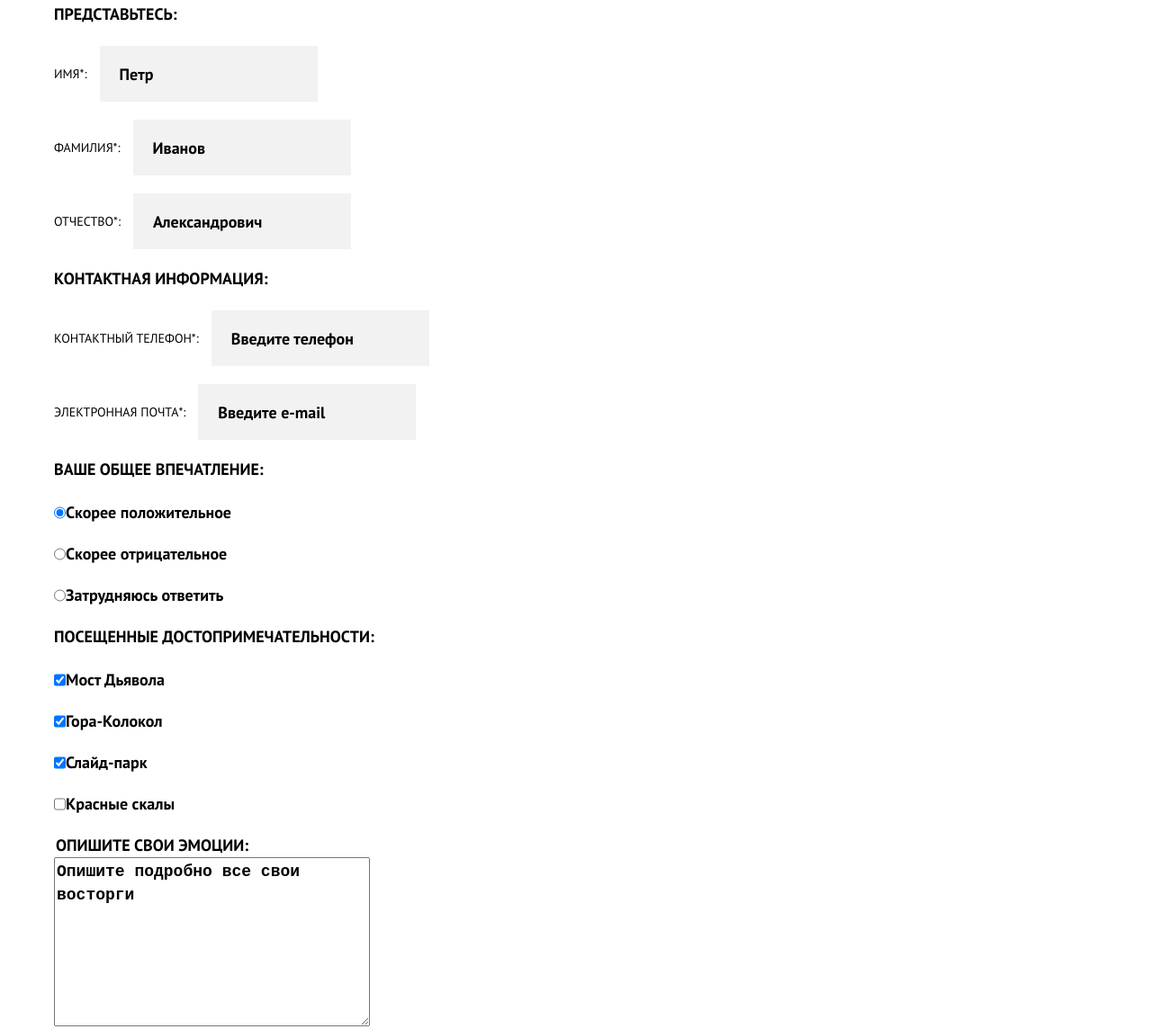
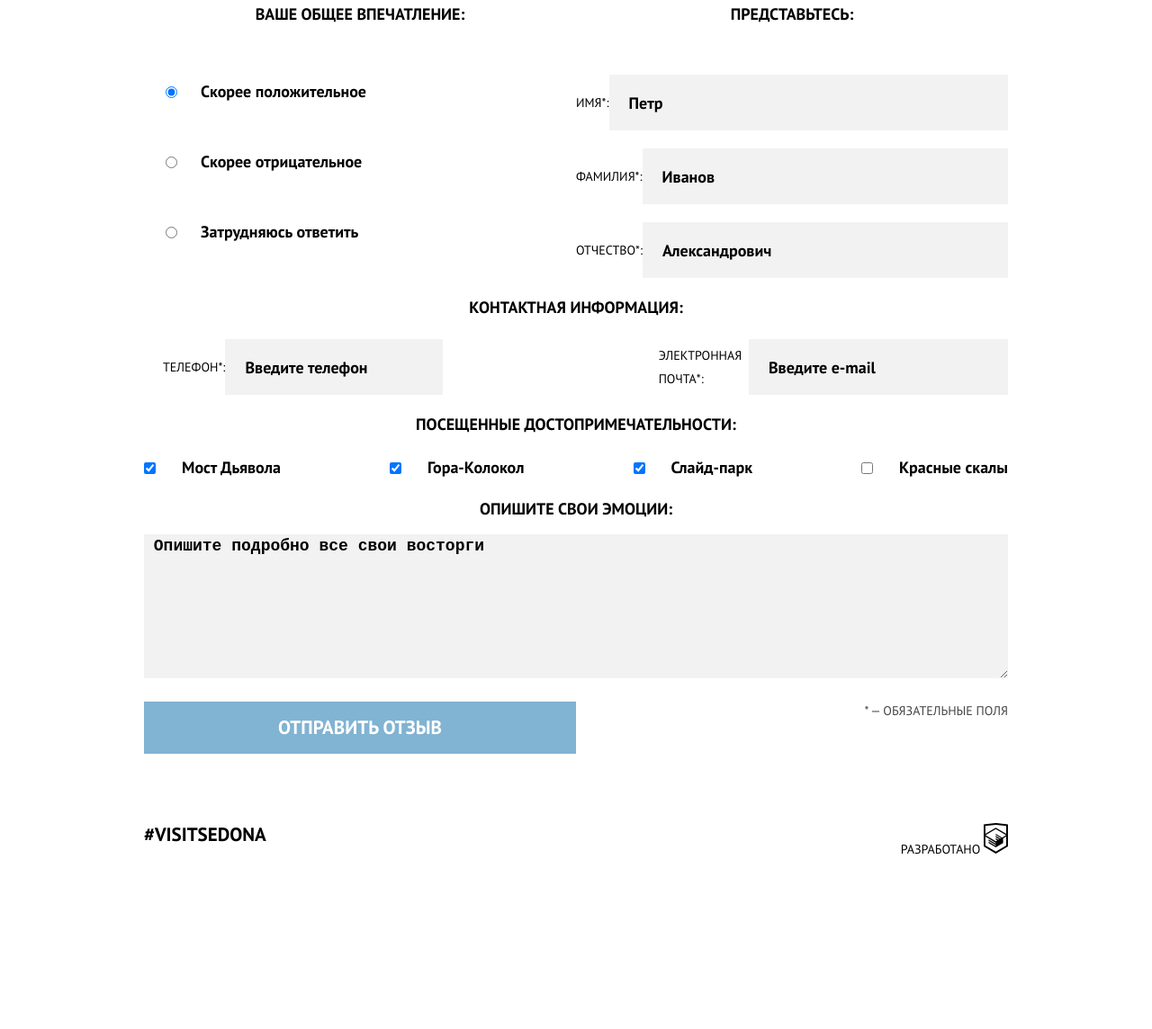
Before and after one commit to htmlacademy-adaptive/431607-sedona-21, a website: page source/form.html in a window 1280 px wide. Shown: the part 765-1909 px from the top of the page at 90% size. After the commit the page ends 1744 px from the top, so only its background shows below. Drawn offline with nearby package versions, Linux system fonts and the light colour scheme; files that its build step writes are made by us from their sources.

Commit message:
Адаптивная сетка для страницы формы

```diff
--- a/source/form.html
+++ b/source/form.html
@@ -47,7 +47,7 @@
       </p>
     </section>
     <form class="feedback" method="get" action="https://echo.htmlacademy.ru">
-      <fieldset class="feedback__fieldset">
+      <fieldset class="feedback__fieldset feedback__fieldset--name">
         <legend class="feedback__legend">
           Представьтесь:
         </legend>
@@ -66,13 +66,16 @@
           </li>
         </ul>
       </fieldset>
-      <fieldset class="feedback__fieldset">
+      <fieldset class="feedback__fieldset feedback__fieldset--contact">
         <legend class="feedback__legend">
           Контактная информация:
         </legend>
         <ul class="feedback__list">
           <li class="feedback__item field-text">
-            <label class="field-text__label" for="telephone">Контактный телефон*:</label>
+            <label class="field-text__label" for="telephone">
+              <span class="field-text__label-hide">Контактный</span>
+              телефон*:
+            </label>
             <input class="field-text__value" id="telephone" type="tel" name="telephone" placeholder="Введите телефон">
           </li>
           <li class="feedback__item field-text">
@@ -81,7 +84,7 @@
           </li>
         </ul>
       </fieldset>
-      <fieldset class="feedback__fieldset">
+      <fieldset class="feedback__fieldset feedback__fieldset--impressions">
         <legend class="feedback__legend">
           Ваше общее впечатление:
         </legend>
@@ -100,7 +103,7 @@
           </li>
         </ul>
       </fieldset>
-      <fieldset class="feedback__fieldset">
+      <fieldset class="feedback__fieldset feedback__fieldset--sights">
         <legend class="feedback__legend">
           Посещенные достопримечательности:
         </legend>
@@ -123,13 +126,15 @@
           </li>
         </ul>
       </fieldset>
-      <fieldset class="feedback__fieldset field-text">
+      <fieldset class="feedback__fieldset feedback__fieldset--message field-text">
         <legend class="field-text__label field-text__label-emotions">Опишите свои эмоции:</legend>
-        <textarea class="field-text__area" id="emotions" name="emotions" cols="30" rows="7"
-          placeholder="Опишите подробно все свои восторги"></textarea>
+        <textarea class="field-text__area" id="emotions" name="emotions"
+          placeholder=" Опишите подробно все свои восторги"></textarea>
       </fieldset>
-      <p class="feedback__note">* — обязательные поля</p>
-      <button class="feedback__button button" type="submit">Отправить отзыв</button>
+      <div class="feedback__button-wrapper">
+        <p class="feedback__note">* — обязательные поля</p>
+        <button class="feedback__button button" type="submit">Отправить отзыв</button>
+      </div>
     </form>
   </main>
   <footer class="page-footer">
--- a/source/sass/blocks/feedback.scss
+++ b/source/sass/blocks/feedback.scss
@@ -1,13 +1,43 @@
+.feedback {
+  display: flex;
+  flex-wrap: wrap;
+  margin-bottom: 77px;
+}
+
 .feedback__fieldset {
   margin: 0;
   padding: 0 20px;
+  width: 100%;
+  box-sizing: border-box;
   border: none;
+}
+
+.feedback__fieldset--contact .field-text__label {
+  display: inline-block;
+  padding-left: 21px;
+}
+
+.feedback__fieldset--impressions .feedback__list {
+  padding-left: 24px;
+}
+
+.feedback__fieldset--impressions .field-text__label {
+  padding-left: 26px;
+}
+
+.feedback__fieldset--sights .feedback__list {
+  padding-left: 24px;
+}
+
+.feedback__fieldset--sights .field-text__label {
+  padding-left: 29px;
 }
 
 .feedback__legend {
   margin: 0;
   margin-bottom: 22px;
   padding: 0;
+  text-align: center;
   font-size: $font-size-large;
   line-height: 26px;
   font-weight: 700;
@@ -22,6 +52,7 @@
 
 .feedback__item {
   display: flex;
+  align-items: center;
 }
 
 .feedback__note {
@@ -46,6 +77,149 @@
   text-transform: none;
 }
 
+@media (max-width: $tablet-width - 1) {
+  .feedback__note {
+    display: none;
+  }
+}
+
+@media (max-width: $tablet-width - 1) {
+  .feedback__button-wrapper {
+    margin: 0 auto;
+  }
+}
+
 .feedback__button {
   min-width: 280px;
 }
+
+@media (min-width: $tablet-width) {
+  .feedback__button {
+    width: 324px;
+  }
+}
+
+@media (min-width: $desktop-width) {
+  .feedback__button {
+    width: 480px;
+  }
+}
+
+@media (max-width: $desktop-width - 1) {
+  .feedback__button-wrapper {
+    display: flex;
+    justify-content: space-between;
+    width: 100%;
+    padding: 0 20px;
+  }
+
+  .feedback__button {
+    order: -1;
+  }
+}
+
+@media (min-width: $desktop-width) {
+  .feedback__button-wrapper {
+    display: flex;
+    justify-content: space-between;
+    width: 100%;
+  }
+
+  .feedback__button {
+    order: -1;
+  }
+}
+
+@media (min-width: $desktop-width) {
+  .feedback__fieldset--contact .field-text__label-hide {
+    display: none;
+  }
+}
+
+@media (max-width: $desktop-width - 1) {
+  .feedback__fieldset--contact .feedback__item {
+    display: block;
+  }
+}
+
+@media (min-width: $tablet-width) {
+  .feedback {
+    display: flex;
+    flex-wrap: wrap;
+  }
+}
+
+@media (min-width: $tablet-width) {
+  .feedback__fieldset--name {
+    width: 50%;
+  }
+}
+
+@media (min-width: $tablet-width) {
+  .feedback__fieldset--impressions {
+    width: 50%;
+    order: -1;
+  }
+}
+
+@media (min-width: $desktop-width) {
+  .feedback__fieldset--contact .feedback__list {
+    display: flex;
+    justify-content: space-between;
+  }
+}
+
+@media (min-width: $desktop-width) {
+  .feedback {
+    padding: 0 120px;
+  }
+}
+
+@media (min-width: $desktop-width) {
+  .feedback__fieldset {
+    padding: 0;
+  }
+}
+
+@media (min-width: $tablet-width) {
+  .feedback__fieldset--impressions .feedback__item {
+    margin-bottom: 52px;
+  }
+}
+
+@media (min-width: $tablet-width) {
+  .feedback__fieldset--impressions .feedback__legend {
+    margin-bottom: 60px;
+  }
+}
+
+@media (min-width: $tablet-width) {
+  .feedback__fieldset--name .feedback__legend {
+    margin-bottom: 54px;
+  }
+}
+
+@media (min-width: $tablet-width) and (max-width: $desktop-width - 1) {
+  .feedback__fieldset--sights .feedback__list {
+    display: flex;
+    flex-wrap: wrap;
+    justify-content: space-between;
+    margin: 0 auto;
+    max-width: 550px;
+  }
+
+  .feedback__fieldset--sights .feedback__item {
+    display: flex;
+    width: 50%;
+  }
+}
+
+@media (min-width: $desktop-width) {
+  .feedback__fieldset--sights .feedback__list {
+    display: flex;
+    justify-content: space-between;
+    padding: 0;
+    margin: 0;
+    flex-wrap: nowrap;
+  }
+}
--- a/source/sass/blocks/field-text.scss
+++ b/source/sass/blocks/field-text.scss
@@ -1,5 +1,9 @@
 .field-text {
   margin-bottom: 20px;
+}
+
+.field-text__value:not([type="checkbox"]):not([type="radio"]) {
+  width: 100%;
 }
 
 .field-text__radio {
@@ -39,10 +43,15 @@
 }
 
 .field-text__area {
+  padding: 0;
+  width: 100%;
+  height: 160px;
   font-size: $font-size-large;
   line-height: 26px;
   font-weight: 700;
   color: $black;
+  background-color: #f2f2f2;
+  border: none;
 }
 
 .field-text__area::placeholder {
@@ -54,13 +63,14 @@
 
 .field-text__label {
   align-self: center;
-  margin-right: 14px;
   line-height: 26px;
 }
 
 .field-text__label-emotions {
+  margin-bottom: 15px;
   font-size: $font-size-large;
   font-weight: 700;
+  text-align: center;
 }
 
 .field-text__description {
--- a/source/sass/blocks/page-footer.scss
+++ b/source/sass/blocks/page-footer.scss
@@ -26,5 +26,12 @@
     display: flex;
     flex-wrap: wrap;
     justify-content: space-between;
+    padding: 0 20px;
   }
 }
+
+@media (min-width: $desktop-width) {
+  .page-footer {
+    padding: 0 120px;
+  }
+}
```
